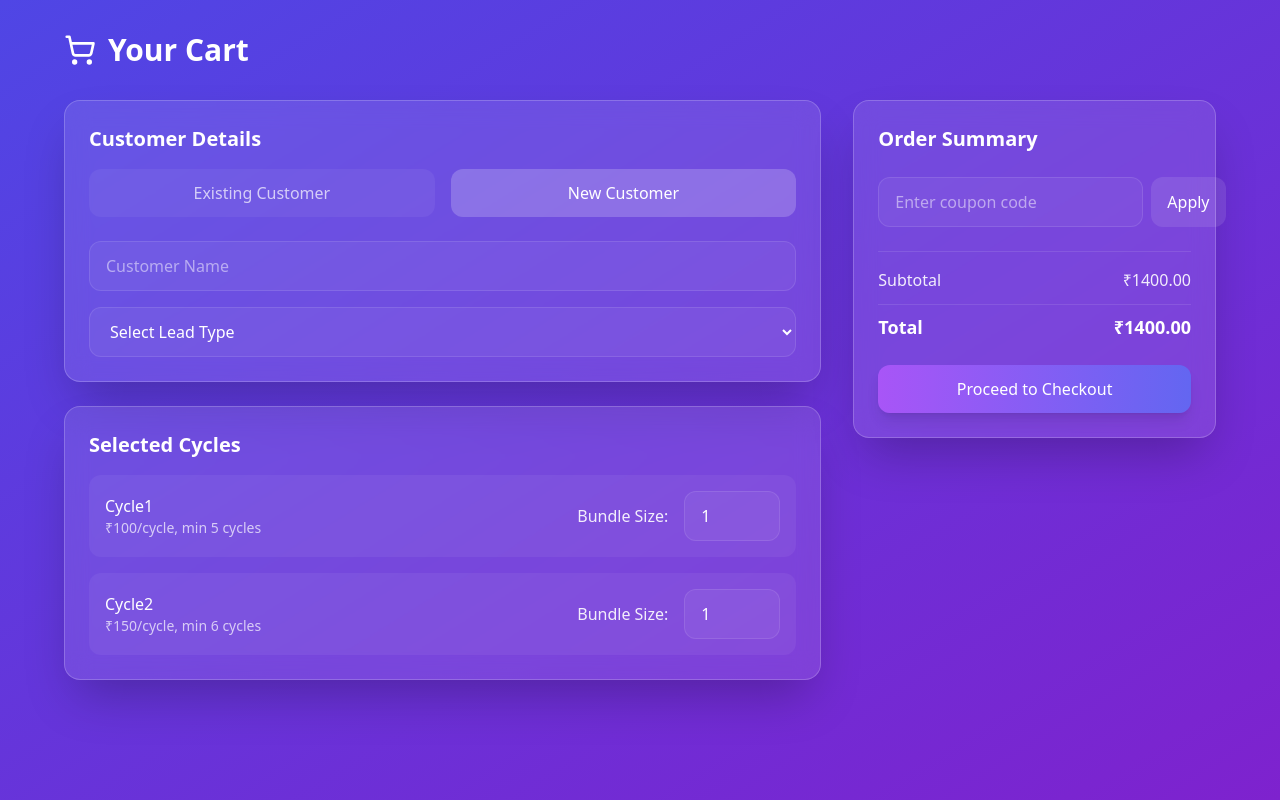
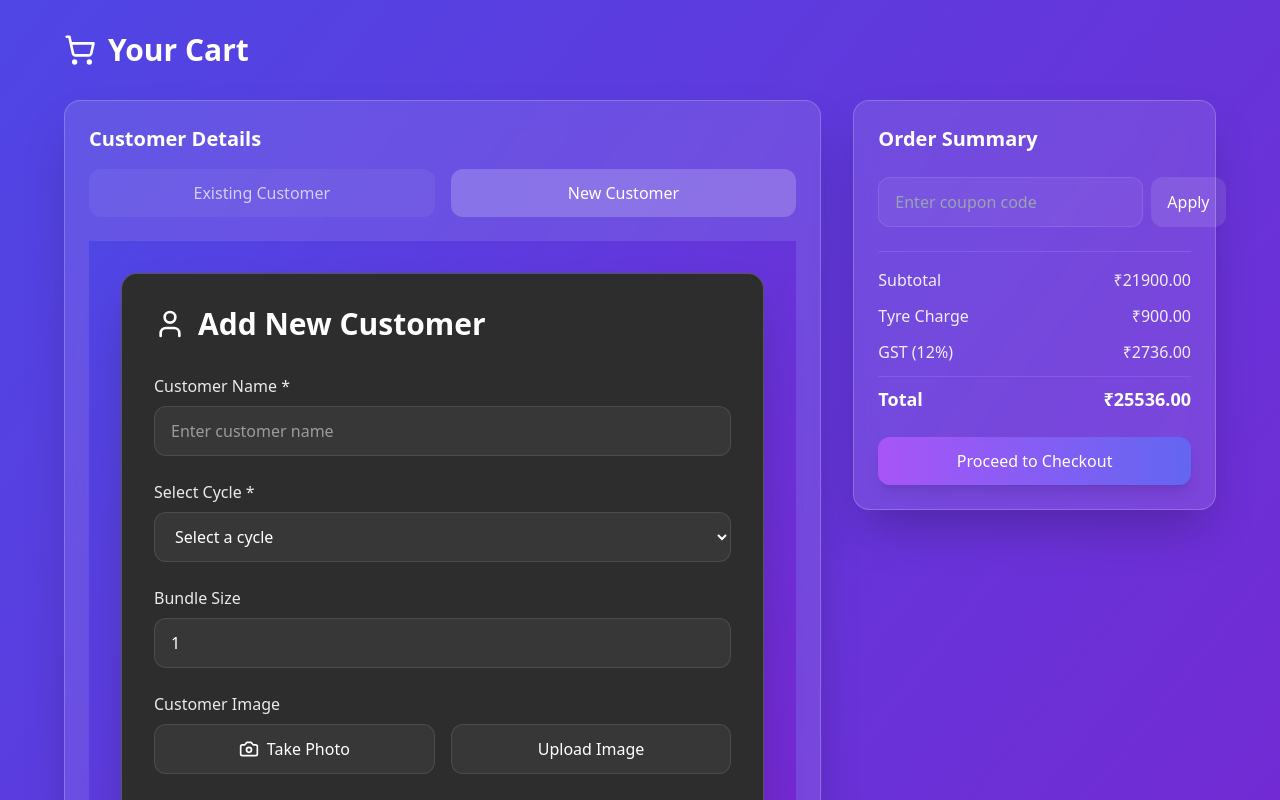
Before and after one commit to ashishume/cycle-exhibition, a React (Vite) app in the folder demo-cycle/: page /cart in a window 1280 px wide. Both pictures are taken after a click on the button "New Customer". Shown: the top 800 px of the page. Built offline with nearby package versions, Linux system fonts and the light colour scheme.

Commit message:
feat: cart updates

```diff
--- a/demo-cycle/src/Pages/Cart.tsx
+++ b/demo-cycle/src/Pages/Cart.tsx
@@ -1,4 +1,4 @@
-import React, { useState, useEffect } from "react";
+import React, { useState } from "react";
 import {
   User,
   Bike,
@@ -8,17 +8,50 @@ import {
   X,
   AlertCircle,
 } from "lucide-react";
-// import { Alert, AlertDescription } from "@/components/ui/alert";
+import CustomerForm from "./CustomerForm";
 
-// Sample data - In real app, this would come from your backend
 const existingCustomers = [
   { id: 1, name: "John Doe", leadType: "Hot Lead", image: null },
   { id: 2, name: "Jane Smith", leadType: "Warm Lead", image: null },
 ];
 
-const cycles = [
-  { id: 1, brand: "Cycle1", bundleSize: 5, costPerCycle: 100 },
-  { id: 2, brand: "Cycle2", bundleSize: 6, costPerCycle: 150 },
+const cartItems = [
+  {
+    _id: "6736e0b7c0d26faac75e02bd",
+    brand: "BSA cycles",
+    variant: 12,
+    bundleQuantity: 1,
+    totalCycles: 10,
+    isTyreChargeable: true,
+    tyreTypeLabel: "branded",
+    costPerCycle: 2000,
+    bundleSize: 5,
+    total: 20300,
+  },
+  {
+    _id: "6736e0b7c0d26faac75e02bd",
+    brand: "BSA cycles",
+    variant: 16,
+    bundleQuantity: 1,
+    totalCycles: 5,
+    isTyreChargeable: true,
+    tyreTypeLabel: "branded",
+    costPerCycle: 100,
+    bundleSize: 5,
+    total: 800,
+  },
+  {
+    _id: "6736e0b7c0d26faac75e02bd",
+    brand: "BSA cycles",
+    variant: 16,
+    bundleQuantity: 1,
+    totalCycles: 5,
+    isTyreChargeable: true,
+    tyreTypeLabel: "branded",
+    costPerCycle: 100,
+    bundleSize: 5,
+    total: 800,
+  },
 ];
 
 const CartPage = () => {
@@ -32,65 +65,28 @@ const CartPage = () => {
     leadType: "",
     customerImage: null,
   });
-  const [cartItems, setCartItems] = useState([
-    ...cycles.map((cycle) => ({
-      cycleId: cycle.id,
-      bundleSize: 1,
-    })),
-  ]);
   const [errors, setErrors] = useState<any>({});
 
-  // Calculate totals
   const calculateTotals = () => {
-    const subtotal = cartItems.reduce((total, item) => {
-      const cycle: any = cycles.find((c) => c.id === item.cycleId);
-      return total + cycle.costPerCycle * cycle.bundleSize * item.bundleSize;
-    }, 0);
-
-    const discountAmount = (subtotal * discount) / 100;
-    const total = subtotal - discountAmount;
-
-    return { subtotal, discountAmount, total };
-  };
-
-  const handleCustomerTypeChange = (isNew: boolean) => {
-    setIsNewCustomer(isNew);
-    setShowCustomerForm(isNew);
-    if (!isNew) {
-      setCustomerFormData({
-        customerName: "",
-        leadType: "",
-        customerImage: null,
-      });
-    }
-  };
-
-  const handleCustomerSelect = (e: any) => {
-    const customerId = e.target.value;
-    setSelectedCustomerId(customerId);
-    if (customerId) {
-      const customer: any = existingCustomers.find(
-        (c) => c.id === parseInt(customerId)
-      );
-      setCustomerFormData({
-        customerName: customer.name,
-        leadType: customer.leadType,
-        customerImage: customer.image,
-      });
-    }
+    const subtotal = cartItems.reduce((total, item) => total + item.total, 0);
+    const tyreCharge = cartItems.reduce(
+      (total, item) => (item.isTyreChargeable ? total + 300 : total),
+      0
+    );
+    const discountedSubtotal = subtotal + tyreCharge;
+    const discountAmount = (discountedSubtotal * discount) / 100;
+    const gst = (discountedSubtotal - discountAmount) * 0.12;
+    const total = discountedSubtotal - discountAmount + gst;
+    return { subtotal, tyreCharge, discountAmount, gst, total };
   };
 
   const handleCouponApply = () => {
-    // Simple coupon logic - in real app, this would validate against backend
     if (couponCode.toUpperCase() === "SAVE20") {
       setDiscount(20);
     } else if (couponCode.toUpperCase() === "SAVE10") {
       setDiscount(10);
     } else {
-      setErrors((prev: any) => ({
-        ...prev,
-        coupon: "Invalid coupon code",
-      }));
+      setErrors((prev: any) => ({ ...prev, coupon: "Invalid coupon code" }));
       setDiscount(0);
       setTimeout(() => {
         setErrors((prev: any) => ({ ...prev, coupon: null }));
@@ -99,22 +95,24 @@ const CartPage = () => {
   };
 
   const handleCheckout = () => {
-    // Validate and process checkout
-    const { subtotal, discountAmount, total } = calculateTotals();
+    const { subtotal, tyreCharge, discountAmount, gst, total } =
+      calculateTotals();
     const checkoutData = {
       customer: isNewCustomer ? customerFormData : { id: selectedCustomerId },
       cycles: cartItems,
       pricing: {
         subtotal,
+        tyreCharge,
         discount: discountAmount,
+        gst,
         total,
       },
     };
     console.log("Proceeding to checkout:", checkoutData);
-    // Handle checkout logic here
   };
 
-  const { subtotal, discountAmount, total } = calculateTotals();
+  const { subtotal, tyreCharge, discountAmount, gst, total } =
+    calculateTotals();
 
   return (
     <div className="min-h-screen bg-gradient-to-br from-indigo-600 to-purple-700 p-8">
@@ -125,19 +123,16 @@ const CartPage = () => {
         </div>
 
         <div className="grid grid-cols-1 lg:grid-cols-3 gap-8">
-          {/* Main Content */}
           <div className="lg:col-span-2 space-y-6">
-            {/* Customer Selection Section */}
             <div className="bg-white/10 backdrop-blur-md rounded-2xl shadow-2xl border border-white/20 p-6">
               <h2 className="text-xl font-semibold text-white mb-4">
                 Customer Details
               </h2>
 
-              {/* Customer Type Selection */}
               <div className="flex gap-4 mb-6">
                 <button
-                  onClick={() => handleCustomerTypeChange(false)}
-                  className={`flex-1 py-3 px-4 rounded-xl transition-all duration-300 ${
+                  onClick={() => setIsNewCustomer(false)}
+                  className={`flex-1 py-3 px-4 rounded-xl ${
                     !isNewCustomer
                       ? "bg-white/20 text-white"
                       : "bg-white/5 text-white/70 hover:bg-white/10"
@@ -146,8 +141,8 @@ const CartPage = () => {
                   Existing Customer
                 </button>
                 <button
-                  onClick={() => handleCustomerTypeChange(true)}
-                  className={`flex-1 py-3 px-4 rounded-xl transition-all duration-300 ${
+                  onClick={() => setIsNewCustomer(true)}
+                  className={`flex-1 py-3 px-4 rounded-xl ${
                     isNewCustomer
                       ? "bg-white/20 text-white"
                       : "bg-white/5 text-white/70 hover:bg-white/10"
@@ -157,18 +152,13 @@ const CartPage = () => {
                 </button>
               </div>
 
-              {/* Existing Customer Selector */}
               {!isNewCustomer && (
                 <select
                   value={selectedCustomerId}
-                  onChange={handleCustomerSelect}
-                  className="w-full px-4 py-3 rounded-xl bg-white/5 border border-white/10
-                           focus:border-white/30 focus:outline-none focus:ring-2 focus:ring-white/20
-                           text-white transition-all duration-300"
+                  onChange={(e) => setSelectedCustomerId(e.target.value)}
+                  className="w-full px-4 py-3 rounded-xl bg-white/5 border border-white/10 text-white"
                 >
-                  <option value="" className="bg-gray-800">
-                    Select a customer
-                  </option>
+                  <option value="">Select a customer</option>
                   {existingCustomers.map((customer) => (
                     <option
                       key={customer.id}
@@ -181,105 +171,43 @@ const CartPage = () => {
                 </select>
               )}
 
-              {/* New Customer Form */}
-              {isNewCustomer && (
-                <div className="space-y-4">
-                  <input
-                    type="text"
-                    placeholder="Customer Name"
-                    value={customerFormData.customerName}
-                    onChange={(e) =>
-                      setCustomerFormData((prev) => ({
-                        ...prev,
-                        customerName: e.target.value,
-                      }))
-                    }
-                    className="w-full px-4 py-3 rounded-xl bg-white/5 border border-white/10
-                             focus:border-white/30 focus:outline-none focus:ring-2 focus:ring-white/20
-                             text-white placeholder-white/50"
-                  />
-                  <select
-                    value={customerFormData.leadType}
-                    onChange={(e) =>
-                      setCustomerFormData((prev) => ({
-                        ...prev,
-                        leadType: e.target.value,
-                      }))
-                    }
-                    className="w-full px-4 py-3 rounded-xl bg-white/5 border border-white/10
-                             focus:border-white/30 focus:outline-none focus:ring-2 focus:ring-white/20
-                             text-white"
-                  >
-                    <option value="" className="bg-gray-800">
-                      Select Lead Type
-                    </option>
-                    <option value="Hot Lead" className="bg-gray-800">
-                      Hot Lead
-                    </option>
-                    <option value="Warm Lead" className="bg-gray-800">
-                      Warm Lead
-                    </option>
-                    <option value="Cold Lead" className="bg-gray-800">
-                      Cold Lead
-                    </option>
-                  </select>
-                </div>
-              )}
+              {isNewCustomer && <CustomerForm />}
             </div>
 
-            {/* Cycle Selection */}
             <div className="bg-white/10 backdrop-blur-md rounded-2xl shadow-2xl border border-white/20 p-6">
               <h2 className="text-xl font-semibold text-white mb-4">
                 Selected Cycles
               </h2>
-
               <div className="space-y-4">
-                {cycles.map((cycle, index) => (
+                {cartItems.map((item) => (
                   <div
-                    key={cycle.id}
+                    key={item._id}
                     className="flex items-center gap-4 p-4 bg-white/5 rounded-xl"
                   >
                     <div className="flex-1">
                       <div className="text-white font-medium">
-                        {cycle.brand}
+                        {item.brand} ({item.variant} inch)
                       </div>
                       <div className="text-white/70 text-sm">
-                        ₹{cycle.costPerCycle}/cycle, min {cycle.bundleSize}{" "}
-                        cycles
+                        ₹{item.costPerCycle}/cycle, {item.totalCycles} cycles
                       </div>
                     </div>
-
-                    <div className="flex items-center gap-4">
-                      <label className="text-white/90">Bundle Size:</label>
-                      <input
-                        type="number"
-                        min="1"
-                        value={cartItems[index].bundleSize}
-                        onChange={(e) => {
-                          const newCartItems = [...cartItems];
-                          newCartItems[index].bundleSize =
-                            parseInt(e.target.value) || 1;
-                          setCartItems(newCartItems);
-                        }}
-                        className="w-24 px-4 py-3 rounded-xl bg-white/5 border border-white/10
-                                 focus:border-white/30 focus:outline-none focus:ring-2 focus:ring-white/20
-                                 text-white"
-                      />
+                    <div className="text-white/90">
+                      Quantity: {item.bundleSize}
                     </div>
+                    <div className="text-white font-medium">₹{item.total}</div>
                   </div>
                 ))}
               </div>
             </div>
           </div>
 
-          {/* Summary Card */}
           <div className="lg:col-span-1">
             <div className="bg-white/10 backdrop-blur-md rounded-2xl shadow-2xl border border-white/20 p-6 sticky top-8">
               <h2 className="text-xl font-semibold text-white mb-6">
                 Order Summary
               </h2>
 
-              {/* Coupon Section */}
               <div className="space-y-4 mb-6">
                 <div className="flex gap-2">
                   <input
@@ -287,14 +215,11 @@ const CartPage = () => {
                     placeholder="Enter coupon code"
                     value={couponCode}
                     onChange={(e) => setCouponCode(e.target.value)}
-                    className="flex-1 px-4 py-3 rounded-xl bg-white/5 border border-white/10
-                             focus:border-white/30 focus:outline-none focus:ring-2 focus:ring-white/20
-                             text-white placeholder-white/50"
+                    className="flex-1 px-4 py-3 rounded-xl bg-white/5 border border-white/10 text-white"
                   />
                   <button
                     onClick={handleCouponApply}
-                    className="px-4 py-2 bg-white/10 hover:bg-white/20 rounded-xl
-                             transition-all duration-300 text-white"
+                    className="px-4 py-2 bg-white/10 hover:bg-white/20 rounded-xl text-white"
                   >
                     Apply
                   </button>
@@ -313,11 +238,14 @@ const CartPage = () => {
                 )}
               </div>
 
-              {/* Price Breakdown */}
               <div className="space-y-3 border-t border-white/10 pt-4">
                 <div className="flex justify-between text-white/90">
                   <span>Subtotal</span>
                   <span>₹{subtotal.toFixed(2)}</span>
+                </div>
+                <div className="flex justify-between text-white/90">
+                  <span>Tyre Charge</span>
+                  <span>₹{tyreCharge.toFixed(2)}</span>
                 </div>
                 {discount > 0 && (
                   <div className="flex justify-between text-green-400">
@@ -325,19 +253,19 @@ const CartPage = () => {
                     <span>-₹{discountAmount.toFixed(2)}</span>
                   </div>
                 )}
+                <div className="flex justify-between text-white/90">
+                  <span>GST (12%)</span>
+                  <span>₹{gst.toFixed(2)}</span>
+                </div>
                 <div className="flex justify-between text-white font-bold text-lg pt-2 border-t border-white/10">
                   <span>Total</span>
                   <span>₹{total.toFixed(2)}</span>
                 </div>
               </div>
 
-              {/* Checkout Button */}
               <button
                 onClick={handleCheckout}
-                className="w-full mt-6 py-3 px-4 bg-gradient-to-r from-purple-500 to-indigo-500
-                         hover:from-purple-600 hover:to-indigo-600
-                         rounded-xl text-white font-medium shadow-lg
-                         transition-all duration-300 transform hover:scale-[1.02]"
+                className="w-full mt-6 py-3 px-4 bg-gradient-to-r from-purple-500 to-indigo-500 hover:from-purple-600 hover:to-indigo-600 rounded-xl text-white font-medium shadow-lg transition-all duration-300 transform hover:scale-[1.02]"
               >
                 Proceed to Checkout
               </button>
--- a/demo-cycle/src/Pages/CustomerForm.tsx
+++ b/demo-cycle/src/Pages/CustomerForm.tsx
@@ -185,7 +185,7 @@ const CustomerForm = () => {
 
   return (
     <div className="min-h-screen bg-gradient-to-br from-indigo-600 to-purple-700 p-8 flex items-center justify-center">
-      <div className="w-full max-w-2xl bg-white/10 backdrop-blur-md rounded-2xl shadow-2xl border border-white/20 p-8">
+      <div className="w-full max-w-2xl bg-[#2d2d2d] backdrop-blur-md rounded-2xl shadow-2xl border border-white/20 p-8">
         {/* Header */}
         <div className="flex items-center gap-3 mb-8">
           <User className="w-8 h-8 text-white" />
--- a/demo-cycle/src/Pages/CycleForm.tsx
+++ b/demo-cycle/src/Pages/CycleForm.tsx
@@ -252,7 +252,7 @@ const ProductForm: React.FC<{
         <div
           className={`${
             mode === "edit" ? "h-[90vh] overflow-y-auto" : ""
-          } w-full max-w-2xl bg-black  backdrop-blur-md rounded-2xl shadow-2xl border border-white/20 p-8`}
+          } w-full max-w-2xl bg-[#2d2d2d]  backdrop-blur-md rounded-2xl shadow-2xl border border-white/20 p-8`}
         >
           {/* Header */}
           <div className="flex items-center gap-3 mb-8">
```
